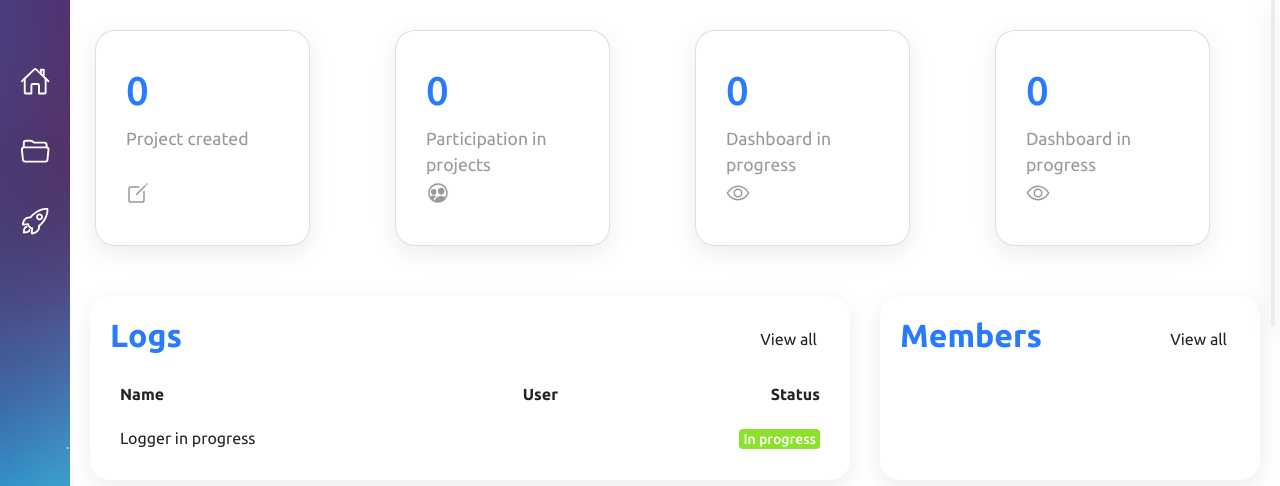
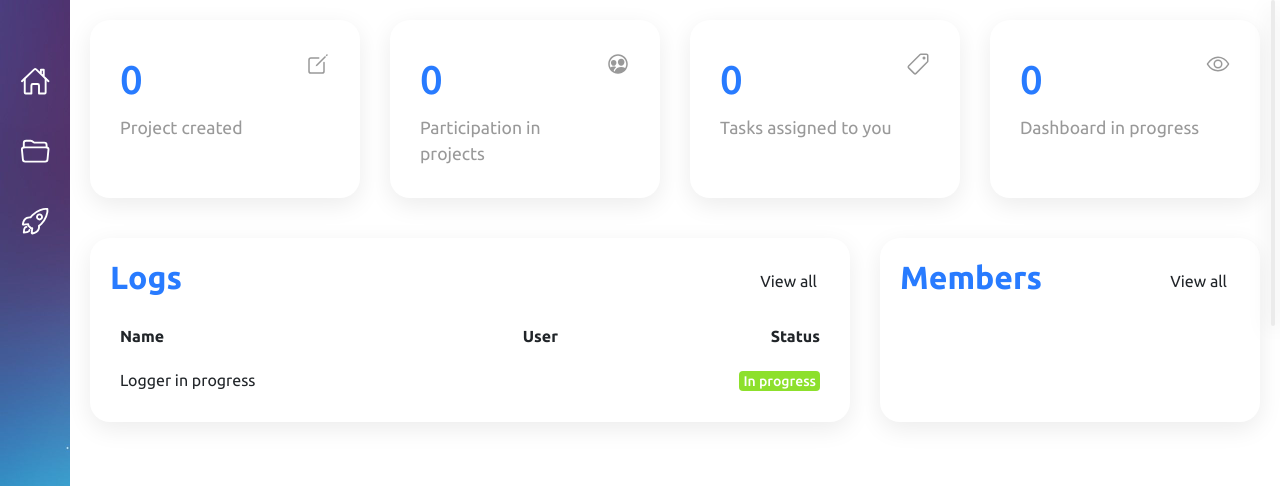
Before and after one commit to ibokii/SDF, a Django app: page /home/ in a window 1280 px wide. Shown: the part 60-546 px from the top of the page. Run offline with Django 4.2, Linux system fonts and the light colour scheme; the visitor is signed in with stand-in values (Sample User, id 1); data comes from the database, SQL or seed files in the repository; data that the repository does not hold is empty; some libraries are stand-ins or nearby versions.

Commit message:
docker first try.

```diff
--- a/project_sdf/sdf/static/styles/boards.css
+++ b/project_sdf/sdf/static/styles/boards.css
@@ -22,10 +22,10 @@
   width: 100%;
   height: auto;
 }
-.boardContainer .board .categoryBoard {
+.categoryBoard {
   position: relative;
   display: grid;
-  width: auto;
+  width: 100%;
   background: var(--white);
   margin: 20px 20px;
   padding: 20px;
@@ -114,6 +114,24 @@
   text-align: center;
 }
 
+.cardAssignedToImg {
+  position: relative;
+  width: 25px;
+  height: 25px;
+  margin-right: 5px;
+  border-radius: 50%;
+  overflow: hidden;
+  cursor: pointer;
+}
+.cardAssignedToImg img {
+  position: absolute;
+  top: 0;
+  left: 0;
+  width: 100%;
+  height: 100%;
+  object-fit: cover;
+}
+
 . {
   font-size: 12px;
   width: 100%;
@@ -144,7 +162,6 @@
   display: block;
   padding: 16px;
   text-decoration: none;
-
 }
 
 /*.task .grabber {*/
--- a/project_sdf/sdf/static/styles/content.css
+++ b/project_sdf/sdf/static/styles/content.css
@@ -7,7 +7,7 @@
   grid-template-columns: repeat(4,1fr);
   grid-gap: 30px;
 }
-.cardBox .card {
+.cardBox .cardB {
   position: relative;
   background-color: var(--white);
   padding: 30px;
@@ -17,28 +17,28 @@
   cursor: pointer;
   box-shadow: 0 7px 25px rgba(0, 0, 0, 0.08);
 }
-.cardBox .card .numbers {
+.cardBox .cardB .numbers {
   position: relative;
   font-weight: 500;
   font-size: 2.5em;
   color: var(--blue);
 }
-.cardBox .card .cardName {
+.cardBox .cardB .cardName {
   color: var(--black2);
   font-size: 1.1em;
   margin-top: 5px;
 }
-.cardBox .card .iconBx {
+.cardBox .cardB .iconBx {
   font-size: 1.5em;
   color: var(--black2)
 }
-.cardBox .card:hover {
+.cardBox .cardB:hover {
   background: linear-gradient(to top, #1db6ee, #450160);
   transform: scale(1.1);
 }
-.cardBox .card:hover .numbers,
-.cardBox .card:hover .cardName,
-.cardBox .card:hover .iconBx {
+.cardBox .cardB:hover .numbers,
+.cardBox .cardB:hover .cardName,
+.cardBox .cardB:hover .iconBx {
   color: var(--white);
 }
 .details {
--- a/project_sdf/sdf/templates/base.html
+++ b/project_sdf/sdf/templates/base.html
@@ -20,7 +20,7 @@
 		<a href="#">Contact</a>
 		<a href="#">About</a>
 	</div>
-	<div class="text"><span>тут би мало щось бути але я ще не придумав...</span></div>
+	<div class="text"><span>There should be something here, but I haven't thought of it yet...</span></div>
 	<section>
 		<div class="color"></div>
 		<div class="color"></div>
--- a/project_sdf/sdf/templates/board.html
+++ b/project_sdf/sdf/templates/board.html
@@ -100,7 +100,10 @@
     </div>
     </div>
     {% endfor %}
-
+  <div id="modal" class="modal fade" tabindex="-1">
+      <div id="dialog" class="modal-dialog modal-dialog-centered" hx-target="this">
+      </div>
+		</div>
   </div>
 </div>
 {% endblock %}
--- a/project_sdf/sdf/templates/home.html
+++ b/project_sdf/sdf/templates/home.html
@@ -104,7 +104,7 @@
 			{% block content %}
 
 			<div class="cardBox">
-				<div class="card">
+				<div class="cardB">
 					<div>
 						<div class="numbers">{{ user_projects }}</div>
 						{% if user_projects > 1%}
@@ -117,7 +117,7 @@
 						<ion-icon name="create-outline"></ion-icon>
 					</div>
 				</div>
-				<div class="card">
+				<div class="cardB">
 					<div>
 						<div class="numbers">{{ projects }}</div>
 						<div class="cardName">Participation in projects</div>
@@ -126,16 +126,16 @@
 						<ion-icon name="people-circle-outline"></ion-icon>
 					</div>
 				</div>
-				<div class="card">
+				<div class="cardB">
 					<div>
-						<div class="numbers">0</div>
-						<div class="cardName">Dashboard in progress</div>
+						<div class="numbers">{{ tasks }}</div>
+						<div class="cardName">Tasks assigned to you</div>
 					</div>
 					<div class="iconBx">
-						<ion-icon name="eye-outline"></ion-icon>
+						<ion-icon name="pricetag-outline"></ion-icon>
 					</div>
 				</div>
-				<div class="card">
+				<div class="cardB">
 					<div>
 						<div class="numbers">0</div>
 						<div class="cardName">Dashboard in progress</div>
@@ -226,7 +226,7 @@
         list.forEach((item) =>
         item.addEventListener('mouseover', activeLink));
 
-
+			// Date check
 			const dueDateElements = document.querySelectorAll('.cardDueDate');
 
 			dueDateElements.forEach(element => {
--- a/project_sdf/sdf/views.py
+++ b/project_sdf/sdf/views.py
@@ -1,6 +1,6 @@
 from django.contrib.auth import get_user_model  # type: ignore
 from django.contrib.auth.models import User  # type: ignore
-from .forms import CreateProjectForm, EditProjectForm
+from .forms import CreateProjectForm, EditProjectForm, TaskForm
 from django.db.models import Q  # type: ignore
 from django.http import HttpResponseRedirect, HttpResponse  # type: ignore
 from django.shortcuts import render, get_object_or_404  # type: ignore
@@ -24,7 +24,7 @@ class HomeView(LoginRequiredMixin, ListView):
 		context['user_projects'] = Project.objects.filter(project_lead=user).count()
 		context['projects'] = Project.objects.filter(project_members=user).count()
 		context['users'] = User.objects.filter(projects__in=projects).exclude(id=user.id).distinct()
-		context['tasks'] = Task.objects.all()
+		context['tasks'] = Task.objects.filter(assigned_to=user).count()
 		return context
 
 
@@ -36,6 +36,7 @@ class ProjectsListView(LoginRequiredMixin, ListView):
 	def get_queryset(self):
 		user = self.request.user
 		queryset = Project.objects.all()
+		# queryset = Project.objects.filter(Q(project_lead=user) | Q(project_members=user)).distinct()
 		return queryset
 
 
@@ -77,6 +78,20 @@ class BoarsView(LoginRequiredMixin, TemplateView):
 		return context
 
 
+def create_task(request):
+	if request.method == 'POST':
+		form = TaskForm(request.POST)
+		if form.is_valid():
+			task = form.save(commit=False)
+			task.task_creator = request.user
+			task.project = request.project
+			task.save()
+			return HttpResponseRedirect('')
+	else:
+		form = TaskForm()
+	return render(request, 'create_task.html', {'form': form})
+
+
 def base(request):
 	return render(request, 'base.html', context={})
 
```
Also changed, not shown: project_sdf/requirements.txt (added, +15 -0 lines), project_sdf/sdf/forms.py (+20 -1 lines), README.md, 1 other file.
